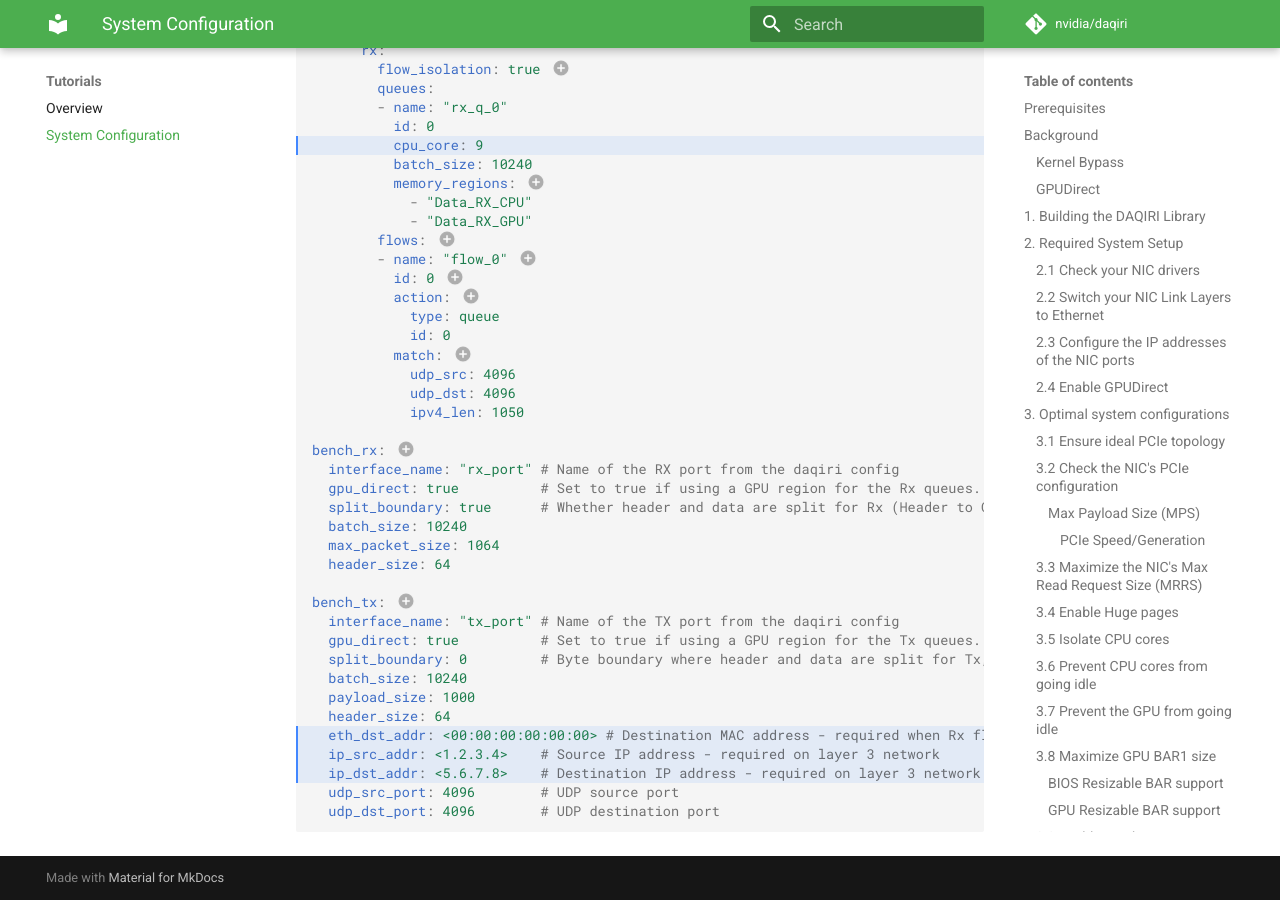
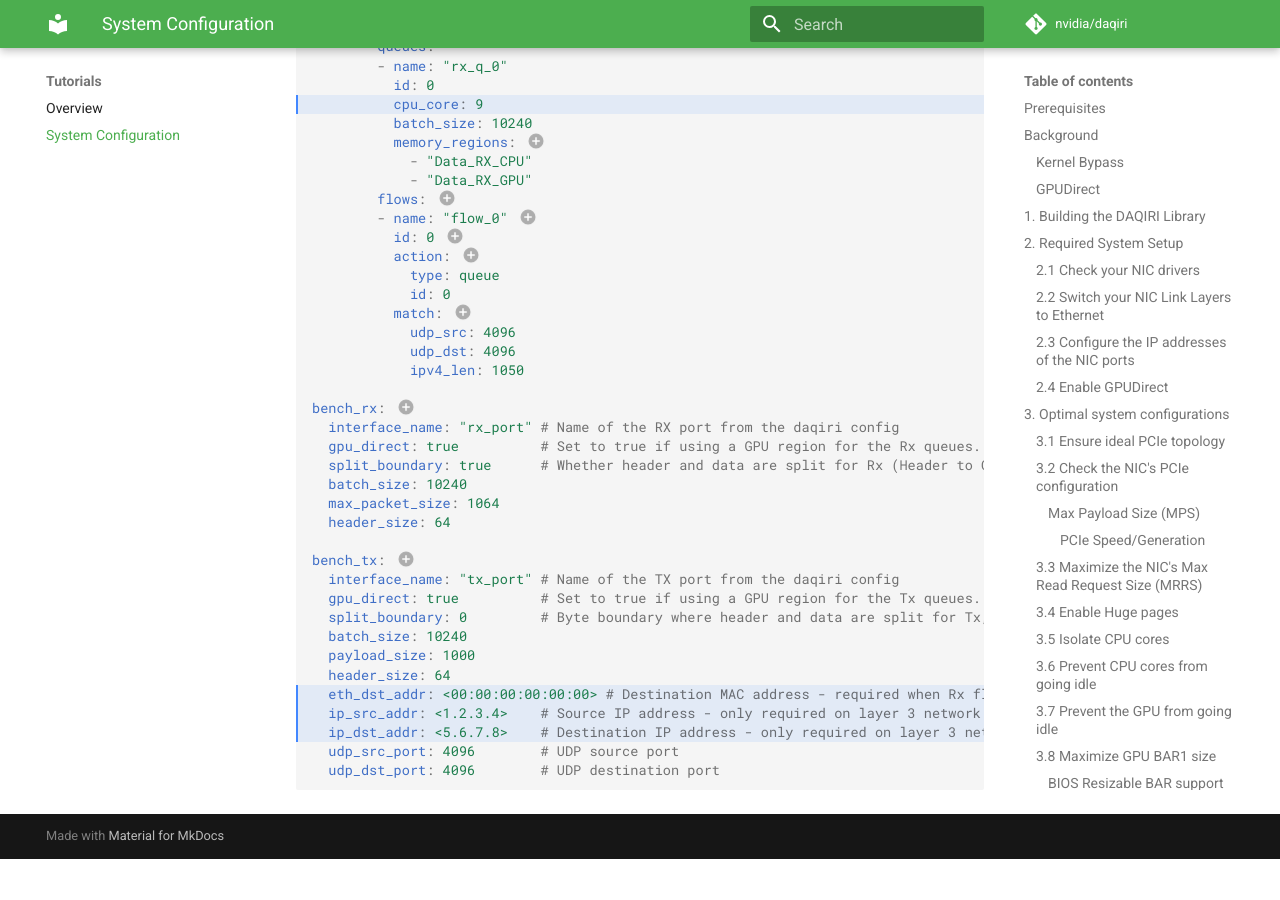
Before and after one commit to NVIDIA/daqiri, an MkDocs documentation site: the page built from docs/tutorials/system_config/README.md, in a window 1280 px wide and 900 px high, scrolled down 21868 px. Built offline with MkDocs 1.6.1 and Material for MkDocs 9.7.7, drawn with Linux system fonts in a browser that asks for light colours; comment, search, counter and statistics services are not loaded; after the commit the page ends 22727 px from its top, so only the background shows below that; some of the changed text lies outside the part shown.

Commit message:
Small adjustment to config file explanation

````diff
--- a/docs/tutorials/system_config/README.md
+++ b/docs/tutorials/system_config/README.md
@@ -2077,8 +2075,8 @@ bench_tx: # (30)!
   payload_size: 1000
   header_size: 64
   eth_dst_addr: <00:00:00:00:00:00> # Destination MAC address - required when Rx flow_isolation=true
-  ip_src_addr: <1.2.3.4>    # Source IP address - required on layer 3 network
-  ip_dst_addr: <5.6.7.8>    # Destination IP address - required on layer 3 network
+  ip_src_addr: <1.2.3.4>    # Source IP address - only required on layer 3 network
+  ip_dst_addr: <5.6.7.8>    # Destination IP address - only required on layer 3 network
   udp_src_port: 4096        # UDP source port
   udp_dst_port: 4096        # UDP destination port
 ```
````
Also changed, not shown: other parts of docs/tutorials/system_config/README.md (+0 -2 lines).
